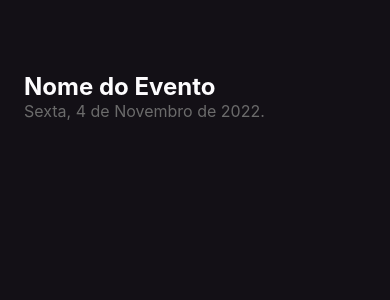
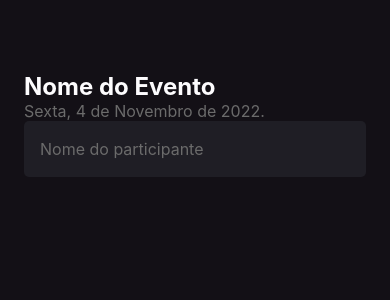
Before and after one commit to yurincmt/imhere, a React Native app: screen / in a window 390 px wide. Shown: the top 300 px of the page. Built offline with nearby package versions, Linux system fonts and the light colour scheme.

Commit message:
#F020, Input de dados com o TextInput

```diff
--- a/src/screens/Home/index.tsx
+++ b/src/screens/Home/index.tsx
@@ -1,4 +1,4 @@
-import { View, Text } from "react-native"
+import { View, Text, TextInput } from "react-native"
 import { styles } from "./styles"
 
 export function Home() {
@@ -11,6 +11,12 @@ export function Home() {
         <Text style={styles.eventDate}>
           Sexta, 4 de Novembro de 2022.
         </Text>
+
+        <TextInput
+          style={styles.input}
+          placeholder="Nome do participante"
+          placeholderTextColor="#6B6B6B"
+        />
       </View>
     )
 }
--- a/src/screens/Home/styles.ts
+++ b/src/screens/Home/styles.ts
@@ -15,5 +15,13 @@ export const styles = StyleSheet.create({
     eventDate: {
       color: '#6B6B6B',
       fontSize: 16
+    },
+    input: {
+      height: 56,
+      borderRadius: 5,
+      padding: 16,
+      fontSize: 16,
+      backgroundColor: '#1F1E25',
+      color: '#FFF',
     }
 });
```
